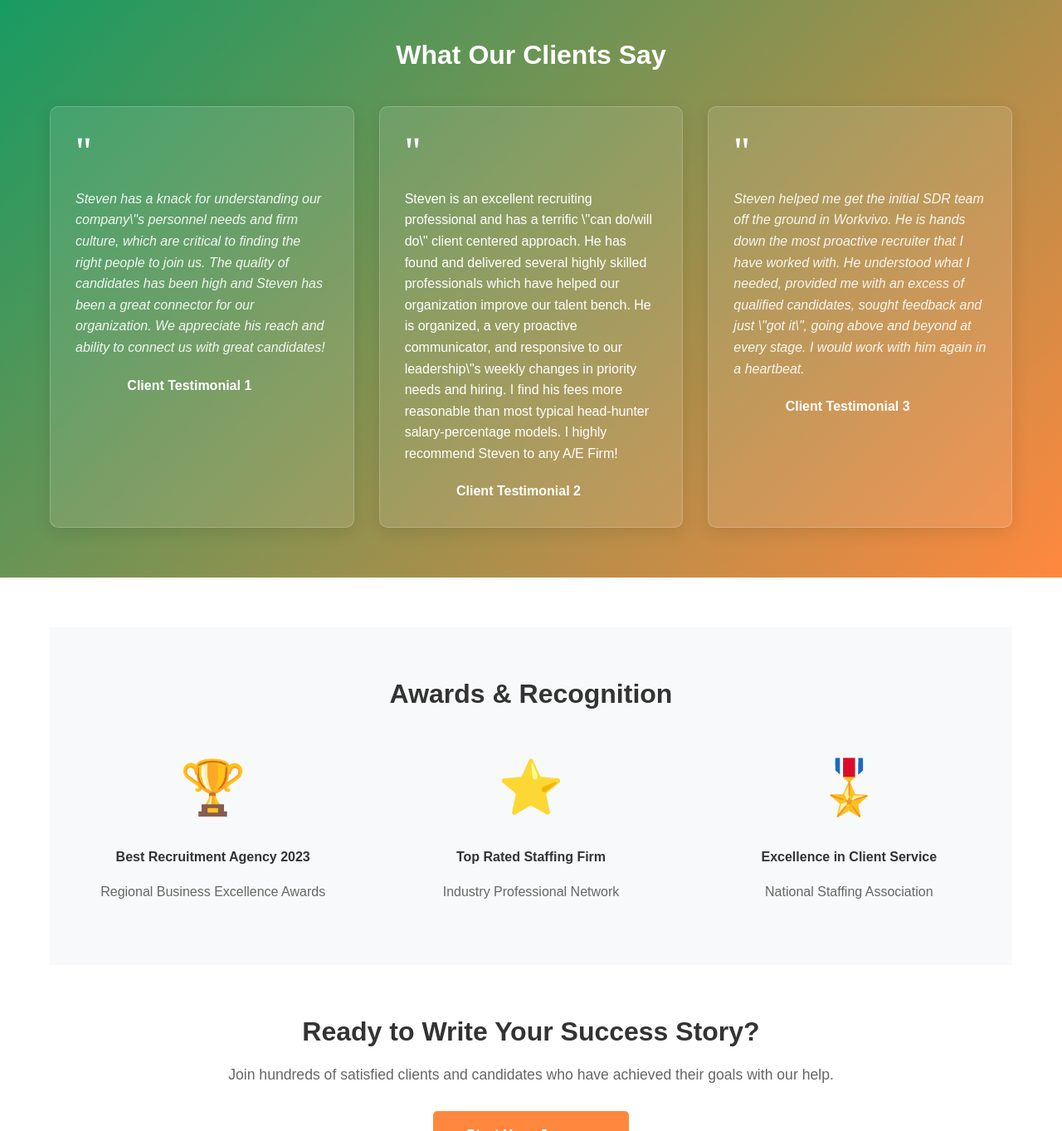
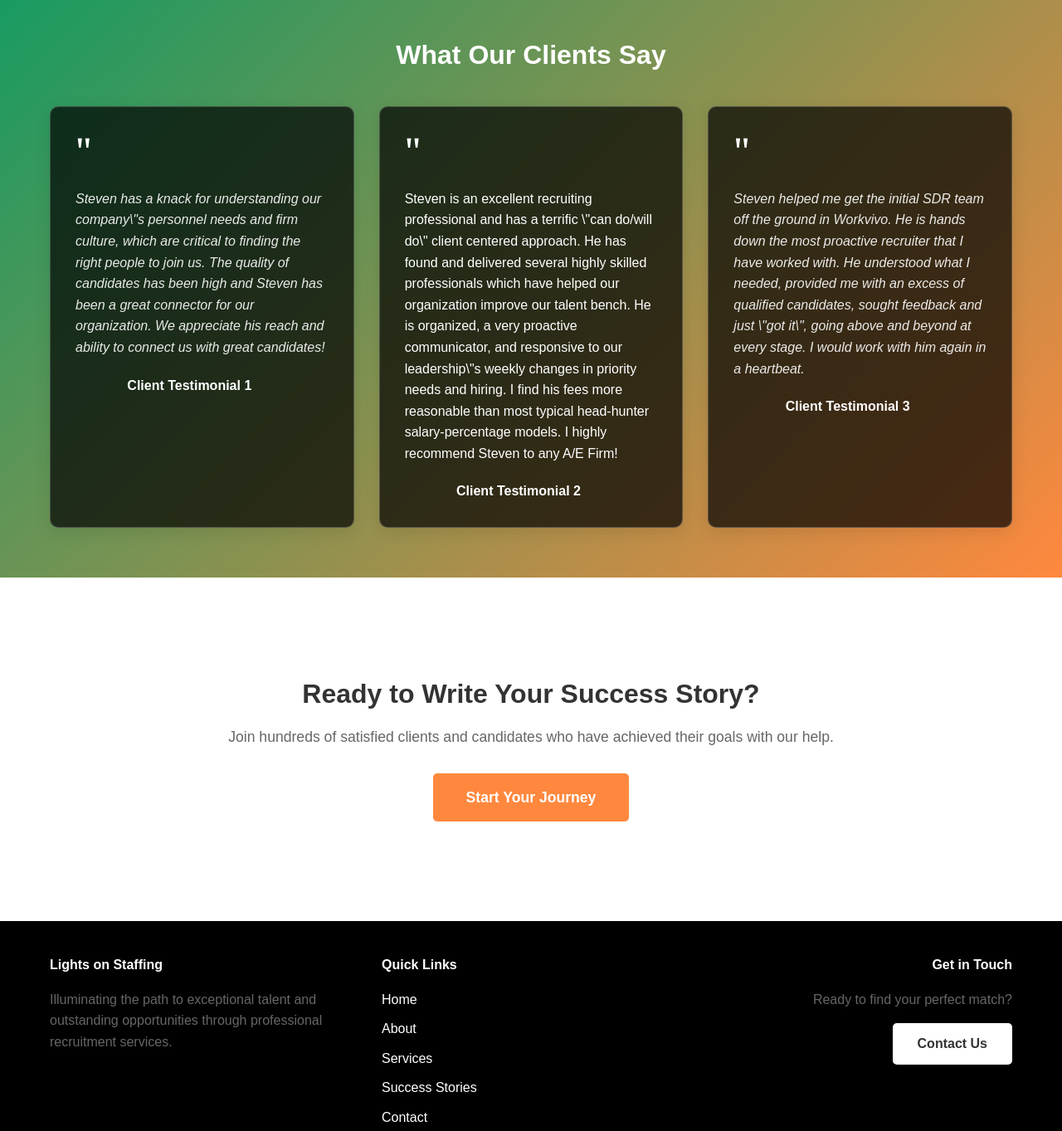
Before and after one commit to goleverageai/lights_on_staffing, a plain HTML site: page success-stories.html in a window 1280 px wide. Shown: the part 2100-3463 px from the top of the page at 83% size. Drawn offline with Linux system fonts and the light colour scheme.

Commit message:
Update success-stories.html

```diff
--- a/success-stories.html
+++ b/success-stories.html
@@ -133,7 +133,7 @@
             <div class="container">
                 <h2 class="text-center mb-40">What Our Clients Say</h2>
                 <div class="cards-grid">
-                    <div class="card" style="background: rgba(255,255,255,0.1); border: 1px solid rgba(255,255,255,0.2);">
+                    <div class="card" style="background: rgba(0, 0, 0, 0.7); border: 1px solid rgba(255,255,255,0.2);">
                         <div class="card-quote-icon" style="color: white;">"</div>                        <p class="card-text" style="color: rgba(255,255,255,0.9);">Steven has a knack for understanding our company\"s personnel needs and firm culture, which are critical to finding the right people to join us. The quality of candidates has been high and Steven has been a great connector for our organization. We appreciate his reach and ability to connect us with great candidates!</p>
                         <div class="author-info mt-20" style="color: white;">
                             <strong>Client Testimonial 1</strong><br>
@@ -141,7 +141,7 @@
                         </div>
                     </div>
 
-                    <div class="card" style="background: rgba(255,255,255,0.1); border: 1px solid rgba(255,255,255,0.2);">
+                    <div class="card" style="background: rgba(0, 0, 0, 0.7); border: 1px solid rgba(255,255,255,0.2);">
                         <div class="card-quote-icon" style="color: white;">"</div                        <p class="card-text" style="color: rgba(255,255,255,0.9);">Steven is an excellent recruiting professional and has a terrific \"can do/will do\" client centered approach. He has found and delivered several highly skilled professionals which have helped our organization improve our talent bench. He is organized, a very proactive communicator, and responsive to our leadership\"s weekly changes in priority needs and hiring. I find his fees more reasonable than most typical head-hunter salary-percentage models. I highly recommend Steven to any A/E Firm!</p>
                         <div class="author-info mt-20" style="color: white;">
                             <strong>Client Testimonial 2</strong><br>
@@ -149,7 +149,7 @@
                         </div>
                     </div>
 
-                    <div class="card" style="background: rgba(255,255,255,0.1); border: 1px solid rgba(255,255,255,0.2);">
+                    <div class="card" style="background: rgba(0, 0, 0, 0.7); border: 1px solid rgba(255,255,255,0.2);">
                         <div class="card-quote-icon" style="color: white;">"</div>
                         <p class="card-text" style="color: rgba(255,255,255,0.9);">Steven helped me get the initial SDR team off the ground in Workvivo. He is hands down the most proactive recruiter that I have worked with. He understood what I needed, provided me with an excess of qualified candidates, sought feedback and just \"got it\", going above and beyond at every stage. I would work with him again in a heartbeat.</p>
                         <div class="author-info mt-20" style="color: white;">
@@ -168,35 +168,7 @@
 
 
 
-        <!-- Awards and Recognition -->
-        <section class="section" style="background-color: #f8f9fa;">
-            <div class="container">
-                <h2 class="text-center mb-40">Awards & Recognition</h2>
-                <div class="row">
-                    <div class="col-4">
-                        <div class="text-center">
-                            <div style="font-size: 4rem; color: #FF883E; margin-bottom: 20px;">🏆</div>
-                            <h4>Best Recruitment Agency 2023</h4>
-                            <p>Regional Business Excellence Awards</p>
-                        </div>
-                    </div>
-                    <div class="col-4">
-                        <div class="text-center">
-                            <div style="font-size: 4rem; color: #169B62; margin-bottom: 20px;">⭐</div>
-                            <h4>Top Rated Staffing Firm</h4>
-                            <p>Industry Professional Network</p>
-                        </div>
-                    </div>
-                    <div class="col-4">
-                        <div class="text-center">
-                            <div style="font-size: 4rem; color: #FF883E; margin-bottom: 20px;">🎖️</div>
-                            <h4>Excellence in Client Service</h4>
-                            <p>National Staffing Association</p>
-                        </div>
-                    </div>
-                </div>
-            </div>
-        </section>
+
 
         <!-- Call to Action -->
         <section class="section">
```
